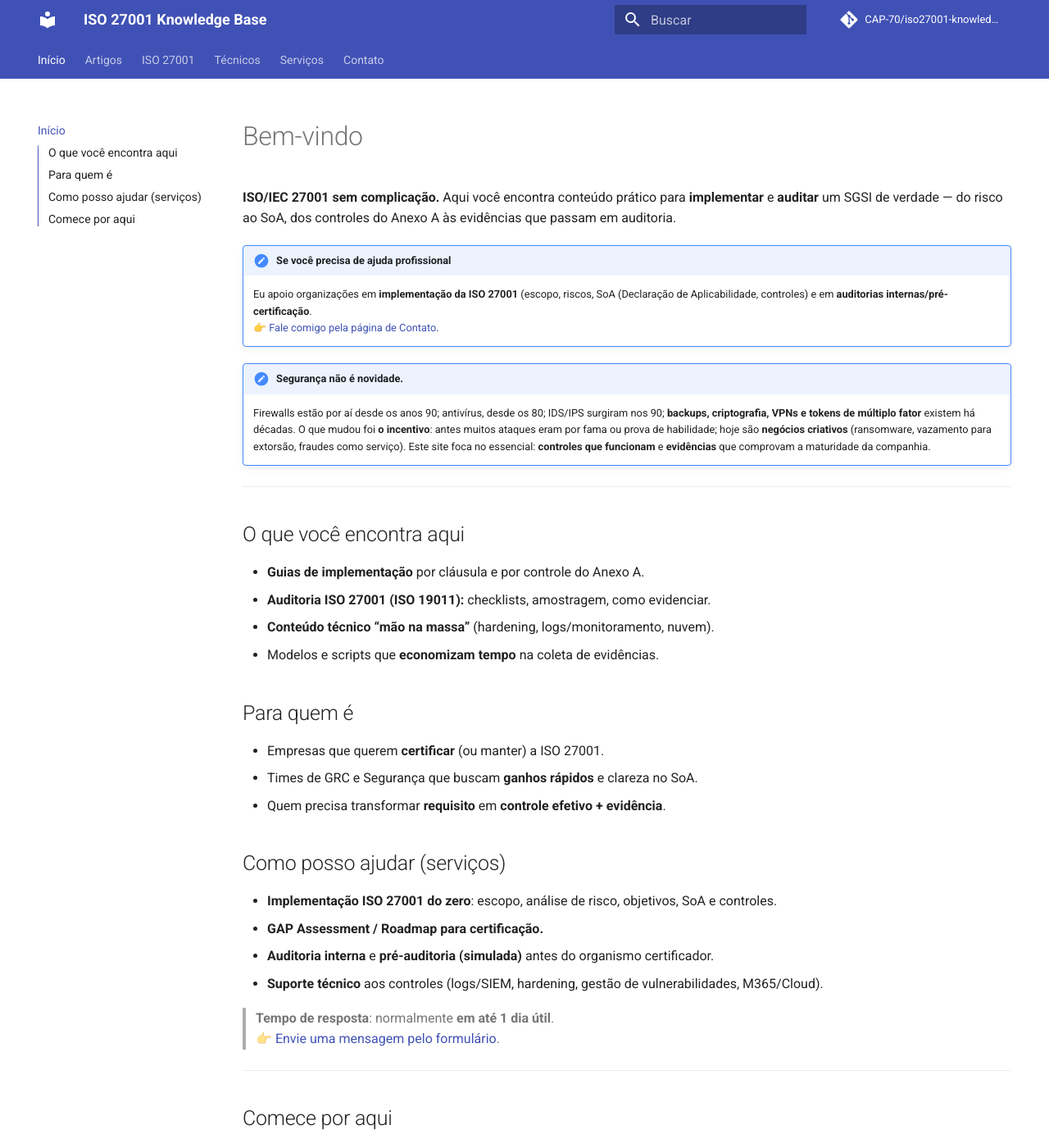
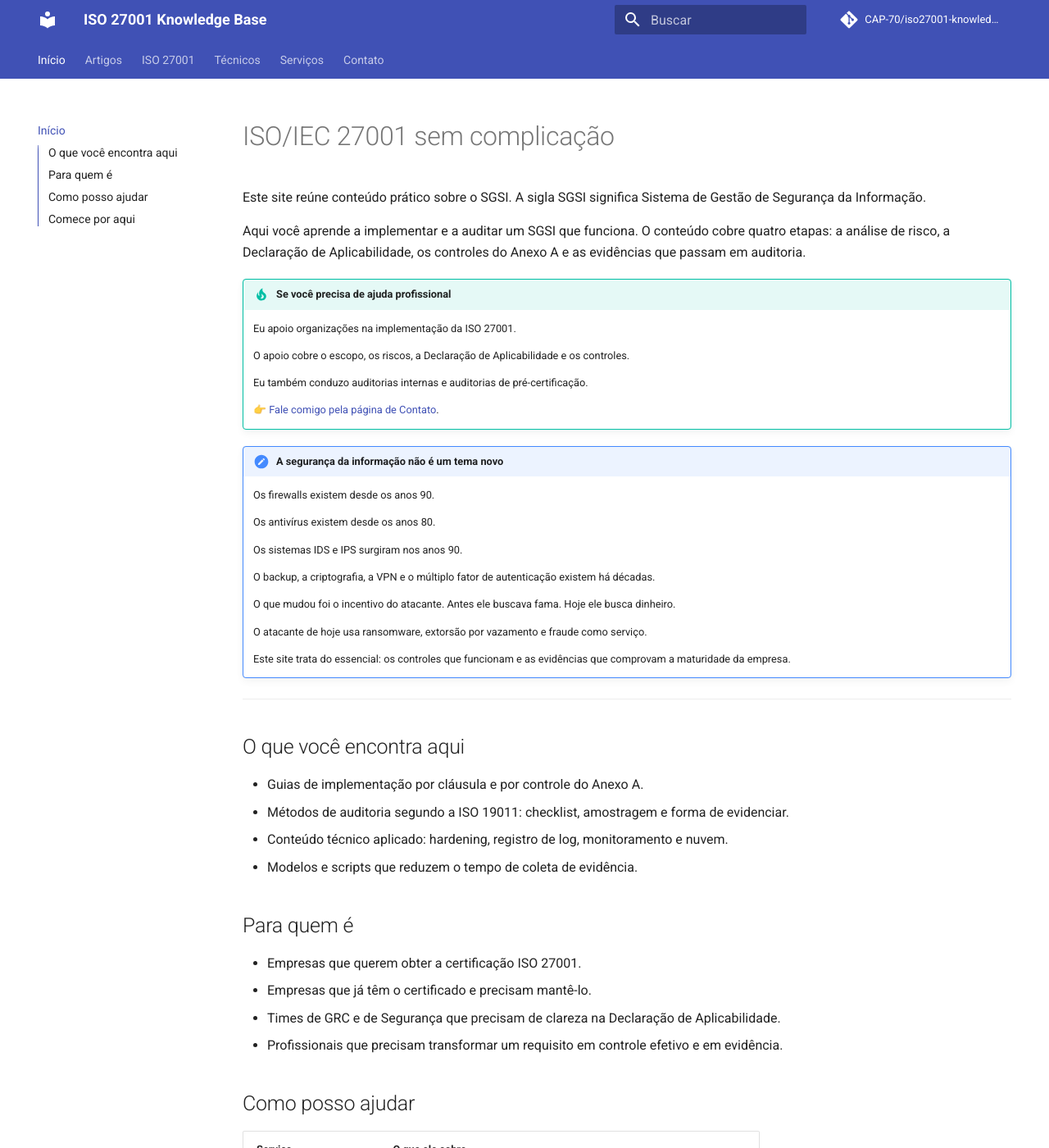
Before and after one commit to CAP-70/iso27001-knowledge-base, an MkDocs documentation site: the page built from docs/index.md, in a window 1280 px wide and 1400 px high. Shown: the whole window at 82% size. Built offline with MkDocs 1.6.1 and Material for MkDocs 9.7.7, drawn with Linux system fonts in a browser that asks for light colours; comment, search, counter and statistics services are not loaded; some of the changed text lies outside the part shown.

Commit message:
Update index.md

```diff
--- a/docs/index.md
+++ b/docs/index.md
@@ -1,47 +1,79 @@
-# Bem-vindo
+# ISO/IEC 27001 sem complicação
 
-**ISO/IEC 27001 sem complicação.** Aqui você encontra conteúdo prático para **implementar** e **auditar** um SGSI de verdade — do risco ao SoA, dos controles do Anexo A às evidências que passam em auditoria.
+Este site reúne conteúdo prático sobre o SGSI. A sigla SGSI significa Sistema de Gestão de Segurança da Informação.
 
-!!! Dica "Se você precisa de ajuda profissional"
-    Eu apoio organizações em **implementação da ISO 27001** (escopo, riscos, SoA (Declaração de Aplicabilidade, controles) e em **auditorias internas/pré-certificação**.
-    👉 [Fale comigo pela página de Contato](/contato/).
+Aqui você aprende a implementar e a auditar um SGSI que funciona. O conteúdo cobre quatro etapas: a análise de risco, a Declaração de Aplicabilidade, os controles do Anexo A e as evidências que passam em auditoria.
 
-!!! Nota "Segurança não é novidade."
-    Firewalls estão por aí desde os anos 90; antivírus, desde os 80; IDS/IPS surgiram nos 90; **backups, criptografia, VPNs e tokens de múltiplo fator** existem há décadas. O que mudou foi **o incentivo**: antes muitos         ataques eram por fama ou prova de habilidade; hoje são **negócios criativos** (ransomware, vazamento para extorsão, fraudes como serviço). Este site foca no essencial: **controles que funcionam** e **evidências** que       comprovam a maturidade da companhia.
+!!! tip "Se você precisa de ajuda profissional"
+    Eu apoio organizações na implementação da ISO 27001.
+
+    O apoio cobre o escopo, os riscos, a Declaração de Aplicabilidade e os controles.
+
+    Eu também conduzo auditorias internas e auditorias de pré-certificação.
+
+    👉 [Fale comigo pela página de Contato](contato.md).
+
+!!! note "A segurança da informação não é um tema novo"
+    Os firewalls existem desde os anos 90.
+
+    Os antivírus existem desde os anos 80.
+
+    Os sistemas IDS e IPS surgiram nos anos 90.
+
+    O backup, a criptografia, a VPN e o múltiplo fator de autenticação existem há décadas.
+
+    O que mudou foi o incentivo do atacante. Antes ele buscava fama. Hoje ele busca dinheiro.
+
+    O atacante de hoje usa ransomware, extorsão por vazamento e fraude como serviço.
+
+    Este site trata do essencial: os controles que funcionam e as evidências que comprovam a maturidade da empresa.
 
 ---
 
 ## O que você encontra aqui
-- **Guias de implementação** por cláusula e por controle do Anexo A.
-- **Auditoria ISO 27001 (ISO 19011):** checklists, amostragem, como evidenciar.
-- **Conteúdo técnico “mão na massa”** (hardening, logs/monitoramento, nuvem).
-- Modelos e scripts que **economizam tempo** na coleta de evidências.
+
+- Guias de implementação por cláusula e por controle do Anexo A.
+- Métodos de auditoria segundo a ISO 19011: checklist, amostragem e forma de evidenciar.
+- Conteúdo técnico aplicado: hardening, registro de log, monitoramento e nuvem.
+- Modelos e scripts que reduzem o tempo de coleta de evidência.
 
 ## Para quem é
-- Empresas que querem **certificar** (ou manter) a ISO 27001.
-- Times de GRC e Segurança que buscam **ganhos rápidos** e clareza no SoA.
-- Quem precisa transformar **requisito** em **controle efetivo + evidência**.
 
-## Como posso ajudar (serviços)
-- **Implementação ISO 27001 do zero**: escopo, análise de risco, objetivos, SoA e controles.
-- **GAP Assessment / Roadmap para certificação.**
-- **Auditoria interna** e **pré-auditoria (simulada)** antes do organismo certificador.
-- **Suporte técnico** aos controles (logs/SIEM, hardening, gestão de vulnerabilidades, M365/Cloud).
+- Empresas que querem obter a certificação ISO 27001.
+- Empresas que já têm o certificado e precisam mantê-lo.
+- Times de GRC e de Segurança que precisam de clareza na Declaração de Aplicabilidade.
+- Profissionais que precisam transformar um requisito em controle efetivo e em evidência.
 
-> **Tempo de resposta**: normalmente **em até 1 dia útil**.
-> 👉 [Envie uma mensagem pelo formulário](/contato/).
+## Como posso ajudar
+
+| Serviço | O que ele cobre |
+|---|---|
+| Implementação do zero | Escopo, análise de risco, objetivos, Declaração de Aplicabilidade e controles |
+| Avaliação de lacunas | Diagnóstico e roteiro priorizado para a certificação |
+| Auditoria interna | Auditoria interna e auditoria simulada antes do organismo certificador |
+| Suporte técnico | Log, SIEM, hardening, gestão de vulnerabilidades, Microsoft 365 e nuvem |
+
+> **Tempo de resposta:** até três dias úteis.
+>
+> 👉 [Envie uma mensagem pelo formulário](contato.md).
 
 ---
 
 ## Comece por aqui
-- **Visão geral da norma:** [ISO/IEC 27001:2022 — Visão Geral](iso27001/overview.md)
-- **Como auditar:** [Auditoria ISO 27001 (ISO 19011)](iso27001/auditoria.md)
-- **Exemplo de controle:** [A.5.16 – Monitoramento de Atividades](iso27001/controles/A.5.16-monitoramento.md)
-- **Guia técnico:** [Hardening de Windows](tecnicos/hardening-windows.md)
 
-!!! Nota "Privacidade"
-    Na página **Contato**, seu e-mail **não é exposto**. O formulário envia sua mensagem com segurança e eu retorno diretamente por e-mail.
+1. [Oito erros que reprovam um SGSI na auditoria](iso27001/oito-erros.md)
+2. [ISO/IEC 27001:2022 — visão geral](iso27001/overview.md)
+3. [Auditoria ISO 27001 segundo a ISO 19011](iso27001/auditoria.md)
+4. [A.5.16 — Monitoramento de atividades](iso27001/controles/A.5.16-monitoramento.md)
+5. [Hardening de Windows](tecnicos/hardening-windows.md)
+
+!!! note "Privacidade"
+    O site não expõe o seu e-mail.
+
+    O formulário envia a sua mensagem de forma segura.
+
+    Eu respondo direto no seu e-mail.
 
 ---
 
-Se este conteúdo te ajuda, considere salvar nos favoritos e voltar sempre — novos guias e modelos são publicados periodicamente.
+Salve esta página nos favoritos. Eu publico novos guias e novos modelos com regularidade.
```
